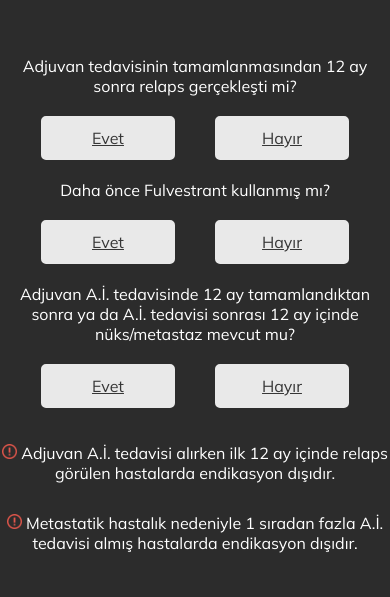
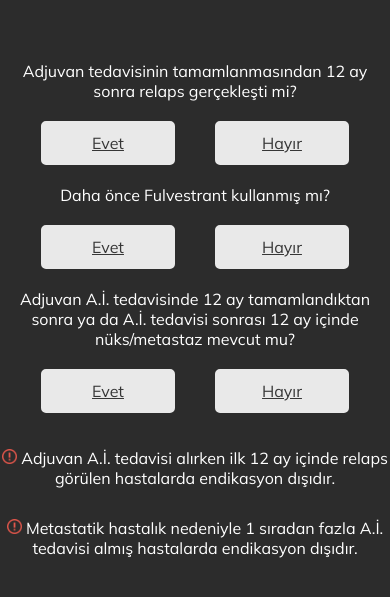
Before and after one commit to inca3/yucel, a plain HTML site: page index.html in a window 390 px wide. Shown: the part 8545-9142 px from the top of the page. Drawn offline with Linux system fonts and the light colour scheme.

Commit message:
Update index.html

```diff
--- a/index.html
+++ b/index.html
@@ -128,7 +128,7 @@ img {
 }
 
 .mob {
-  margin-top: -10px;
+  padding-bottom: 20px;
 }
 
   }
@@ -255,9 +255,9 @@ img {
     <!-- bölüm sonu -->
 
     <!-- bölüm -->
-    <div class="onepage" id="pmhevet">
+    <div class="onepage mob" id="pmhevet">
       <div class="secim">
-        <div class="baslik mob">
+        <div class="baslik">
           Adjuvan tedavisinin tamamlanmasından 12 ay sonra relaps gerçekleşti
           mi?
         </div>
```
